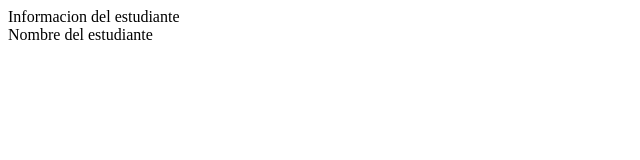
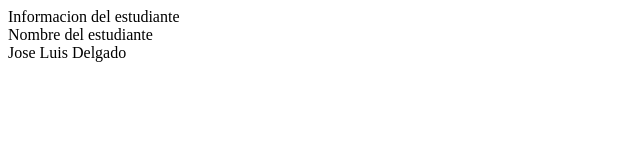
Before and after one commit to joseluisdlgd/TRABAJO-PRACTICAS, a plain HTML site: page index.html in a window 1280 px wide. Shown: the whole page, without its empty margins (0-640 px from the left). Drawn offline with Linux system fonts and the light colour scheme.

Commit message:
tercer commit

```diff
--- a/index.html
+++ b/index.html
@@ -8,5 +8,6 @@
 <body>
     <div>Informacion del estudiante</div>
     <div>Nombre del estudiante</div>
+    <div>Jose Luis Delgado</div>
 </body>
 </html>
```
